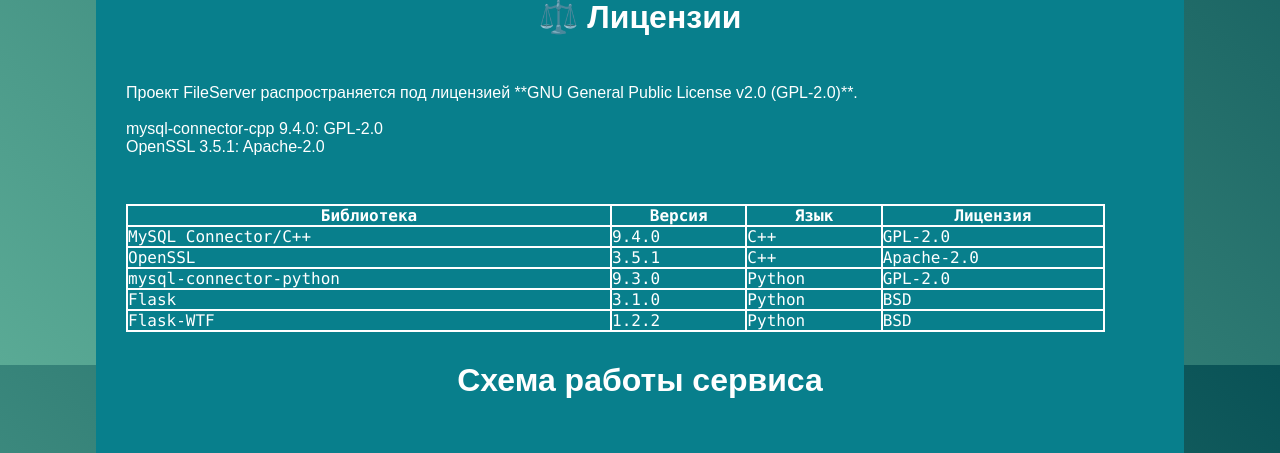
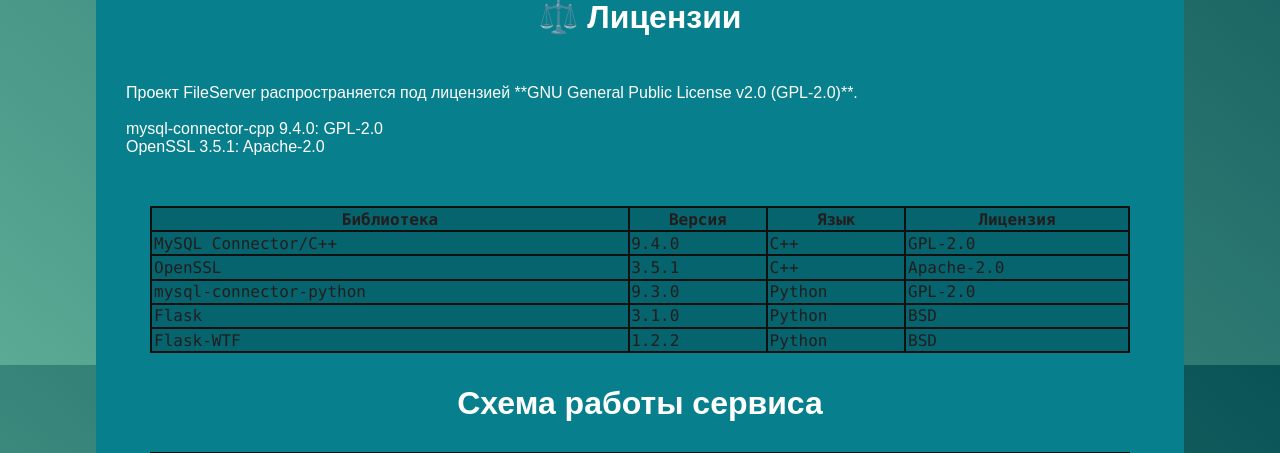
Before and after one commit to ClassZak/FileServer, a Flask app: page / in a window 1280 px wide. Shown: the part 435-888 px from the top of the page. Run offline with Flask 3, Linux system fonts and the light colour scheme; some libraries are stand-ins or nearby versions.

Commit message:
Обновление таблицы и изображения

```diff
--- a/FrontendServer/src/frontend/static/styles/base_style.css
+++ b/FrontendServer/src/frontend/static/styles/base_style.css
@@ -148,9 +148,45 @@
 	display: inline-block;
 	margin-left: -30px;    /* Корректируовка отступа после <br> */
 }
-
-
-
+/*Таблица*/
+.content-wrapper>table{
+	margin: 0px;
+	margin-left: auto;
+	margin-right: auto;
+	margin-top: 2rem;
+	margin-bottom: 2rem;
+}
+table{
+	color: rgb(34, 30, 30);
+	background-color: #00000036;
+	width: 90%;
+	margin-left: auto;
+	margin-right: auto;
+	border-collapse: collapse;
+	font-family: Consolas, sans-serif;
+}
+table,td,th{
+	height:100%;
+	border: 2px solid rgb(19, 16, 16);
+}
+table *{
+	padding: 0.1rem;
+}
+.table-header{
+	position: flex;
+}
+/*Изображение*/
+.image-container{
+	width: 90%;
+	margin-left: auto;
+	margin-right: auto;
+}
+.image-container img {
+	max-width: 100%;
+	max-height: 100%;
+	width: 100%;
+	object-fit: contain;
+}
 
 /* Подвал */
 footer{
--- a/FrontendServer/src/frontend/template/index.html
+++ b/FrontendServer/src/frontend/template/index.html
@@ -30,23 +30,6 @@
 mysql-connector-cpp 9.4.0: GPL-2.0
 OpenSSL 3.5.1: Apache-2.0
 		</p>
-		<style>
-			/*Таблица*/
-			table{
-				width: 90%;
-				margin-left: auto;
-				margin-right: auto;
-				border-collapse: collapse;
-				font-family: Consolas, sans-serif;
-			}
-			table,td,th{
-				height:100%;
-				border: 2px solid rgb(255, 255, 255);
-			}
-			.table-header{
-				position: flex;
-			}
-		</style>
 		<table>
 			<thead>
 				<tr>
@@ -90,7 +73,9 @@
 			</tbody>
 		</table>
 		<h1>Схема работы сервиса</h1>
-		<img src="https://github.com/ClassZak/FileServer/blob/master/FileServer.png">
+		<div class="image-container">
+			<img src="{{ url_for('static', filename='FileServer.png') }}">
+		</div>
 	</main>
 	<footer>
 		{% include 'parts/footer_content.html' %}
```
Also changed, not shown: FrontendServer/src/frontend/static/FileServer.png (added).
